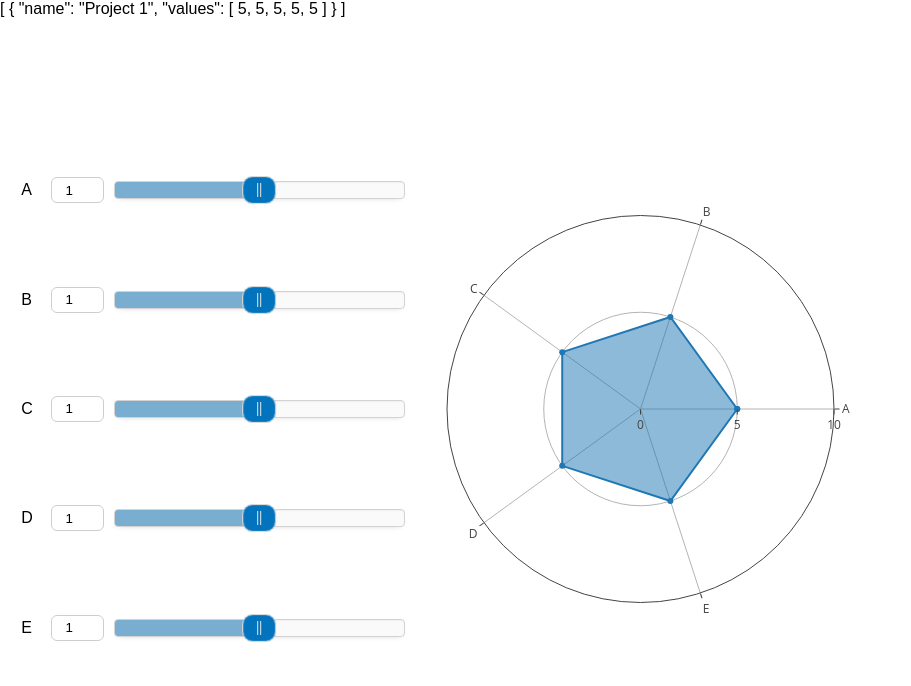
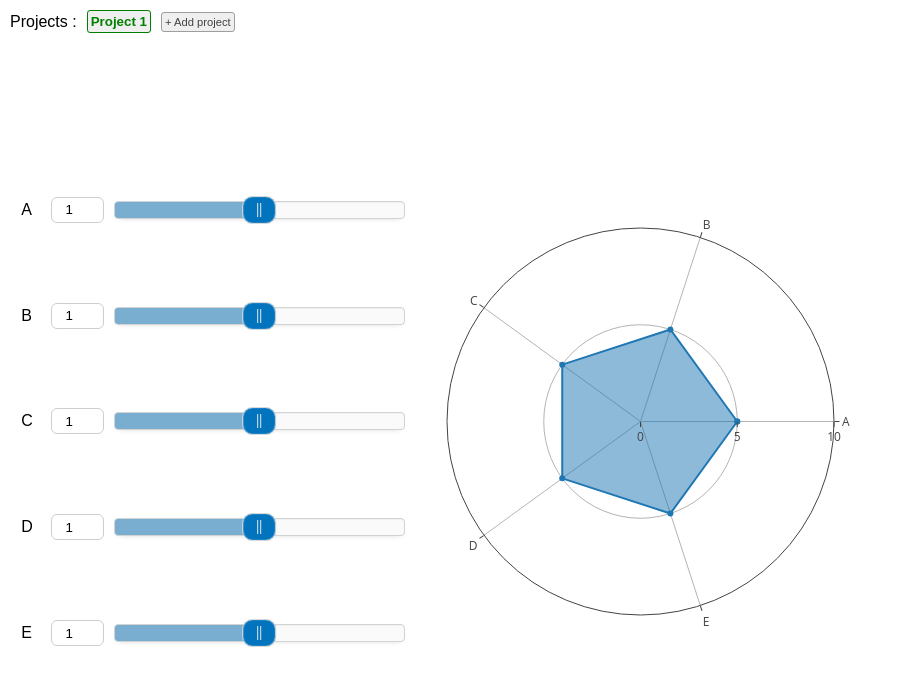
Before and after one commit to Tomansion/ecological_project_rating, a Vue app: page / in a window 1280 px wide. Shown: the top 686 px of the page, without its empty margins (0-911 px from the left). Built offline with nearby package versions, Linux system fonts and the light colour scheme.

Commit message:
add project OK

```diff
--- a/src/App.vue
+++ b/src/App.vue
@@ -1,7 +1,11 @@
 <template>
   <div id="app">
     <div id="top">
-      <ProjectPicker :projects="projects" />
+      <ProjectPicker
+        :projects="projects"
+        :selectedProjectNb="selectedProjectNb"
+        v-on:newProject="newProject"
+      />
     </div>
     <div id="bottom">
       <div class="section">
@@ -48,6 +52,7 @@ export default {
     let defaultCriteria = new Array(nbCriteria).fill(defaultValue);
 
     return {
+      defaultValue,
       nbCriteria,
       criteriaList: [
         { name: "A", coef: 1 },
@@ -66,18 +71,23 @@ export default {
     };
   },
   methods: {
+    newProject(name) {
+      this.projects.push({
+        name,
+        values: new Array(this.nbCriteria).fill(this.defaultValue),
+      });
+    },
     updateCriteriaName({ name, criteriaNb }) {
       this.criteriaList[criteriaNb].name = name;
-      this.$emit("update")
-
+      this.$emit("update");
     },
     updateCriteriaCoef({ coef, criteriaNb }) {
       this.criteriaList[criteriaNb].coef = coef;
-      this.$emit("update")
+      this.$emit("update");
     },
     updateProjectValue({ value, criteriaNb }) {
       this.projects[this.selectedProjectNb].values[criteriaNb] = value;
-      this.$emit("update")
+      this.$emit("update");
     },
   },
 };
--- a/src/components/ProjectPicker.vue
+++ b/src/components/ProjectPicker.vue
@@ -1,16 +1,129 @@
 <template>
-  <div id="ProejctPicker">
-      {{projects}}
+  <div id="ProjectPicker">
+    Projects :
+    <button
+      :class="'project' + (i == selectedProjectNb ? ' selected' : '')"
+      v-for="(project, i) in projects"
+      :key="i"
+    >
+      {{ project.name }}
+    </button>
+    <button
+      id="addProject"
+      v-if="projects.length < maxProjectNumber"
+      @click="newProjectModal = true"
+    >
+      + Add project
+    </button>
+
+    <!-- project name modal -->
+    <div id="myModal" class="modal" v-show="newProjectModal">
+      <form class="modal-content" v-on:submit.prevent>
+        <span class="close" @click="newProjectModal = false">&times;</span>
+        <h3>Adding a project</h3>
+        <p>
+          New project name :
+          <input type="text" ref="projectNameInput" v-model="newProjectName" />
+          <button @click="addProject" type="submit">Add</button>
+        </p>
+      </form>
+    </div>
   </div>
 </template>
 
 <script>
 export default {
+  data() {
+    return {
+      maxProjectNumber: 12,
+      newProjectModal: false,
+      newProjectName: "",
+    };
+  },
   props: {
     projects: { type: Array, required: true },
+    selectedProjectNb: { type: Number, required: true },
+  },
+  methods: {
+    addProject() {
+      if (this.newProjectName.replace(/\s/g, "").length === 0)
+        this.newProjectName = "Project " + (this.projects.length + 1);
+      this.$emit("newProject", this.newProjectName);
+      this.newProjectModal = false;
+    },
+  },
+  watch: {
+    newProjectModal() {
+      this.newProjectName = "Project " + (this.projects.length + 1);
+      this.$refs.projectNameInput.focus();
+    },
   },
 };
 </script>
 
-<style>
+<style scoped>
+#ProjectPicker {
+  padding: 10px;
+  display: flex;
+  align-items: center;
+}
+button {
+  padding: 3px;
+  margin-left: 10px;
+  border-radius: 3px;
+  border: solid rgb(158, 158, 158) 1px;
+}
+.project {
+  border: solid cadetblue 1px;
+  color: rgb(25, 78, 80);
+}
+.project.selected {
+  color: green;
+  font-weight: bold;
+  border: solid green 1px;
+}
+#addProject {
+  color: rgb(66, 66, 66);
+  font-size: 0.7em;
+}
+
+/* Modal */
+
+/* The Modal (background) */
+.modal {
+  position: fixed; /* Stay in place */
+  z-index: 10; /* Sit on top */
+  padding-top: 100px; /* Location of the box */
+  left: 0;
+  top: 0;
+  width: 100%; /* Full width */
+  height: 100%; /* Full height */
+  overflow: auto; /* Enable scroll if needed */
+  background-color: rgb(0, 0, 0); /* Fallback color */
+  background-color: rgba(0, 0, 0, 0.4); /* Black w/ opacity */
+}
+
+/* Modal Content */
+.modal-content {
+  background-color: #fefefe;
+  margin: auto;
+  padding: 20px;
+  border: 1px solid #888;
+  width: 50%;
+}
+
+/* The Close Button */
+.close {
+  color: #aaaaaa;
+  float: right;
+  font-size: 28px;
+  font-weight: bold;
+}
+
+.close:hover,
+.close:focus {
+  color: #000;
+  text-decoration: none;
+  cursor: pointer;
+}
 </style>
```
